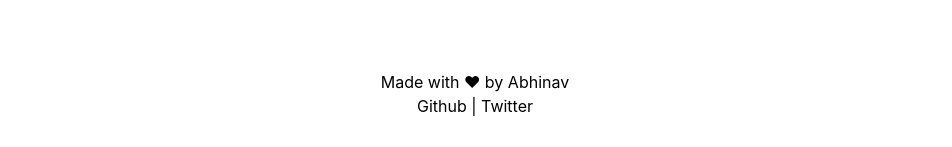
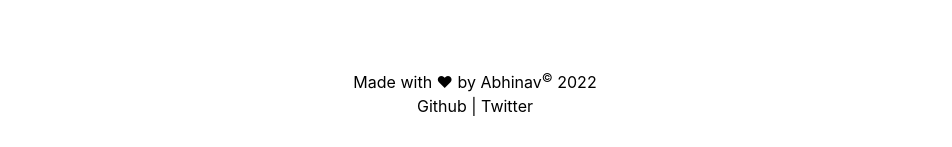
Before and after one commit to abhinav-raman/shrtn, a Next.js app: page / in a window 1280 px wide. Shown: the part 650-797 px from the top of the page, without its empty margins (165-1117 px from the left). Built offline with nearby package versions, Linux system fonts and the light colour scheme; no server answers.

Commit message:
Added copyright to footer

```diff
--- a/src/components/Footer.tsx
+++ b/src/components/Footer.tsx
@@ -4,7 +4,7 @@ const Footer = () => {
 	return (
 		<footer className="w-full h-20">
 			<h4 className="w-full text-center text-base">
-				Made with &#10084; by Abhinav
+				Made with &#10084; by Abhinav<sup>&#169;</sup> 2022
 				<br />
 				<Link href={"https://github.com/abhinav-raman"} target="_blank">
 					Github
```
